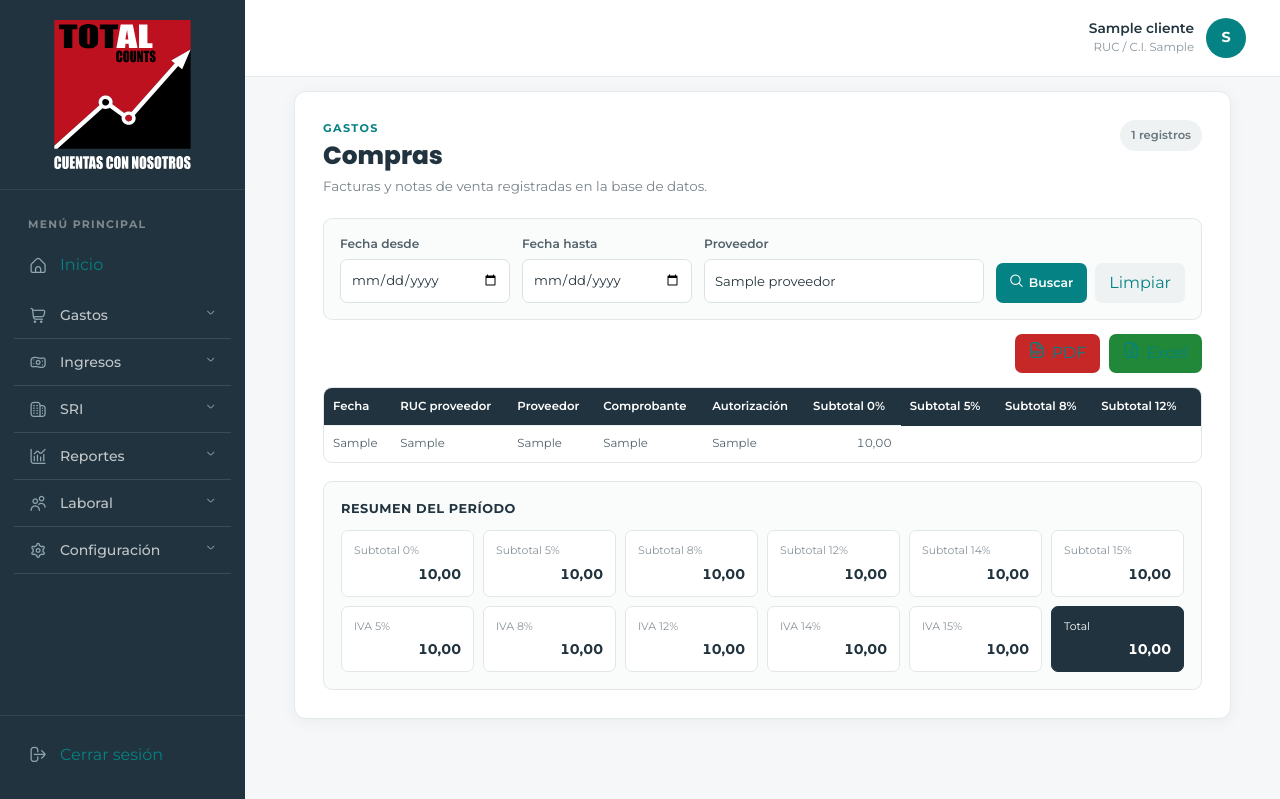
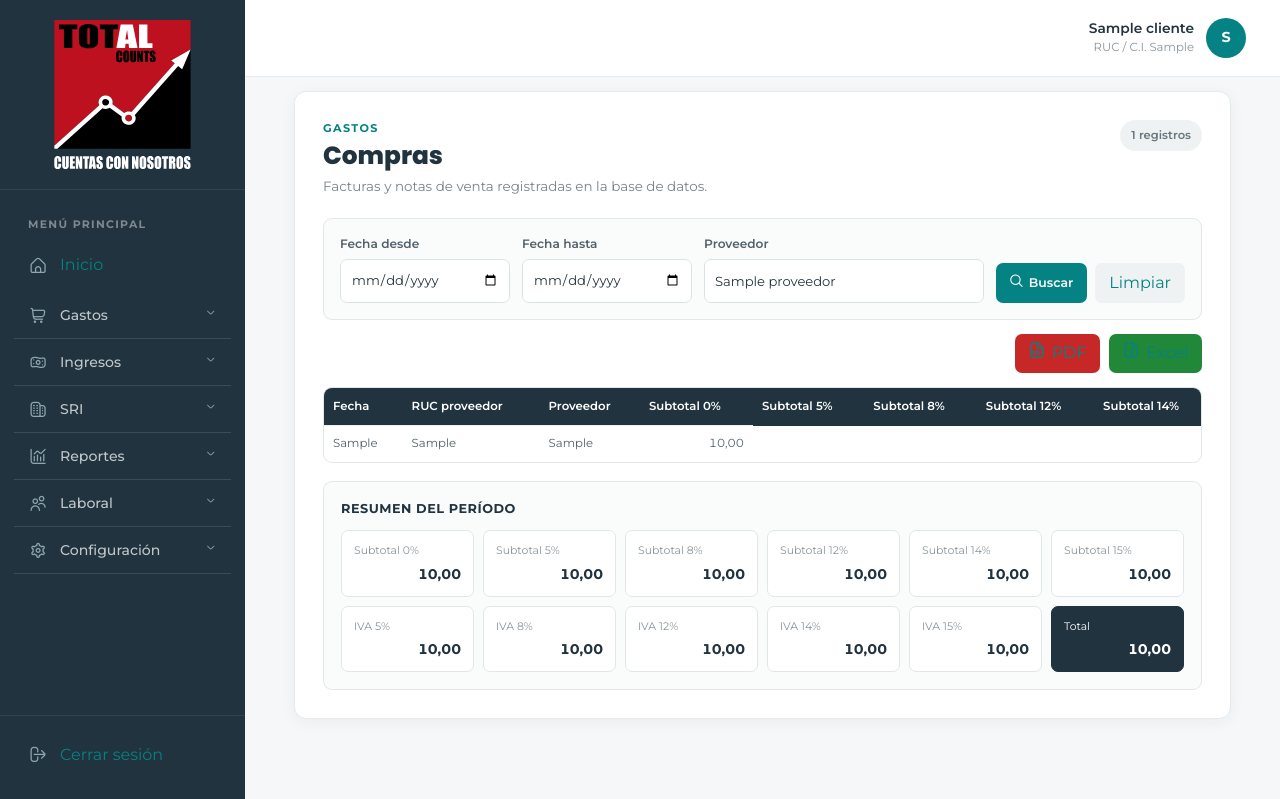
Before and after one commit to eldudyaguirre/TtCWeb, a Django app: template store/templates/compras.html in a window 1280 px wide. Shown: the top 799 px of the page. Run offline with Django 5.2, Linux system fonts and the light colour scheme; tables that the repository leaves empty hold one stand-in row (values such as "Sample post"); the template is opened without the code that fills it: values that come from a table or form of the project are taken from there, most other values are stand-ins (such as "Sample title", 1, 10 or a date in 2020); some libraries are stand-ins or nearby versions.

Commit message:
Ajustar columnas reales del reporte de compras

```diff
--- a/store/templates/compras.html
+++ b/store/templates/compras.html
@@ -52,8 +52,6 @@
                             <th>Fecha</th>
                             <th>RUC proveedor</th>
                             <th>Proveedor</th>
-                            <th>Comprobante</th>
-                            <th>Autorización</th>
                             <th>Subtotal 0%</th>
                             <th>Subtotal 5%</th>
                             <th>Subtotal 8%</th>
@@ -74,15 +72,13 @@
                             <td>{{ row.0 }}</td>
                             <td>{{ row.1 }}</td>
                             <td class="portal-report-provider-cell">{{ row.2 }}</td>
-                            <td>{{ row.3 }}</td>
-                            <td>{{ row.4 }}</td>
-                            {% for value in row|slice:"5:" %}
+                            {% for value in row|slice:"3:" %}
                             <td class="portal-report-number">{{ value|floatformat:2 }}</td>
                             {% endfor %}
                         </tr>
                         {% empty %}
                         <tr>
-                            <td colspan="17" class="portal-report-empty">No existen compras para los filtros seleccionados.</td>
+                            <td colspan="14" class="portal-report-empty">No existen compras para los filtros seleccionados.</td>
                         </tr>
                         {% endfor %}
                     </tbody>
```
